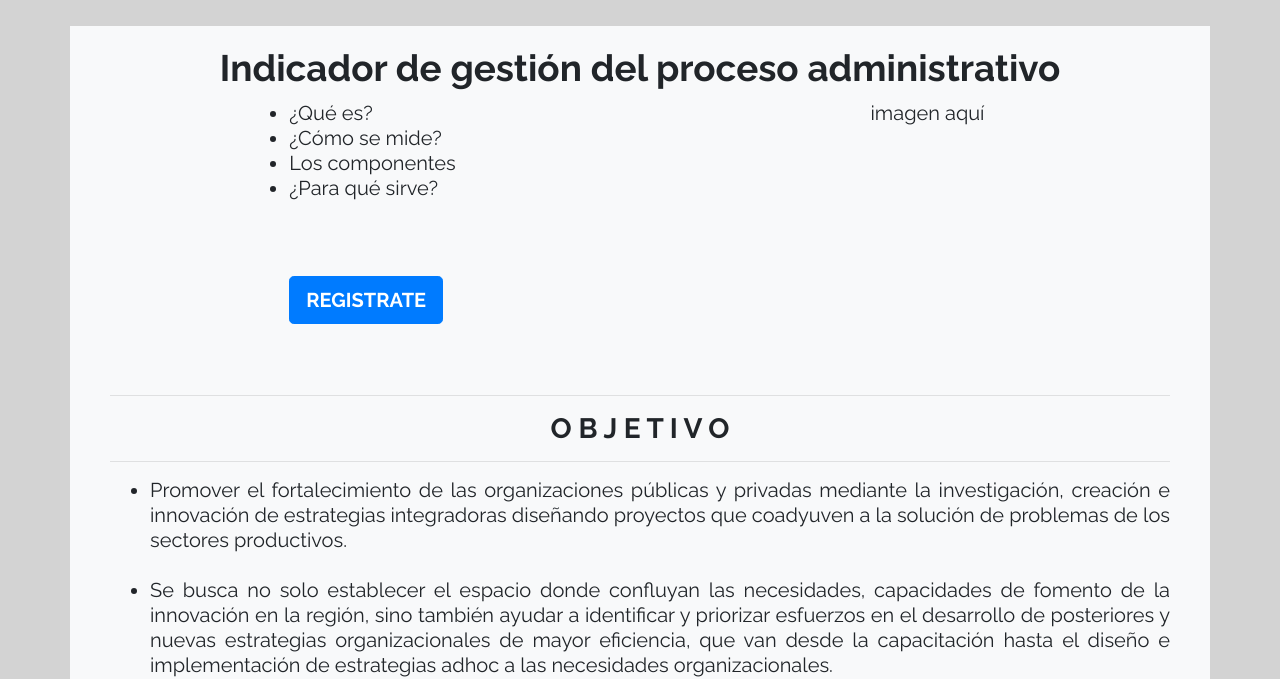
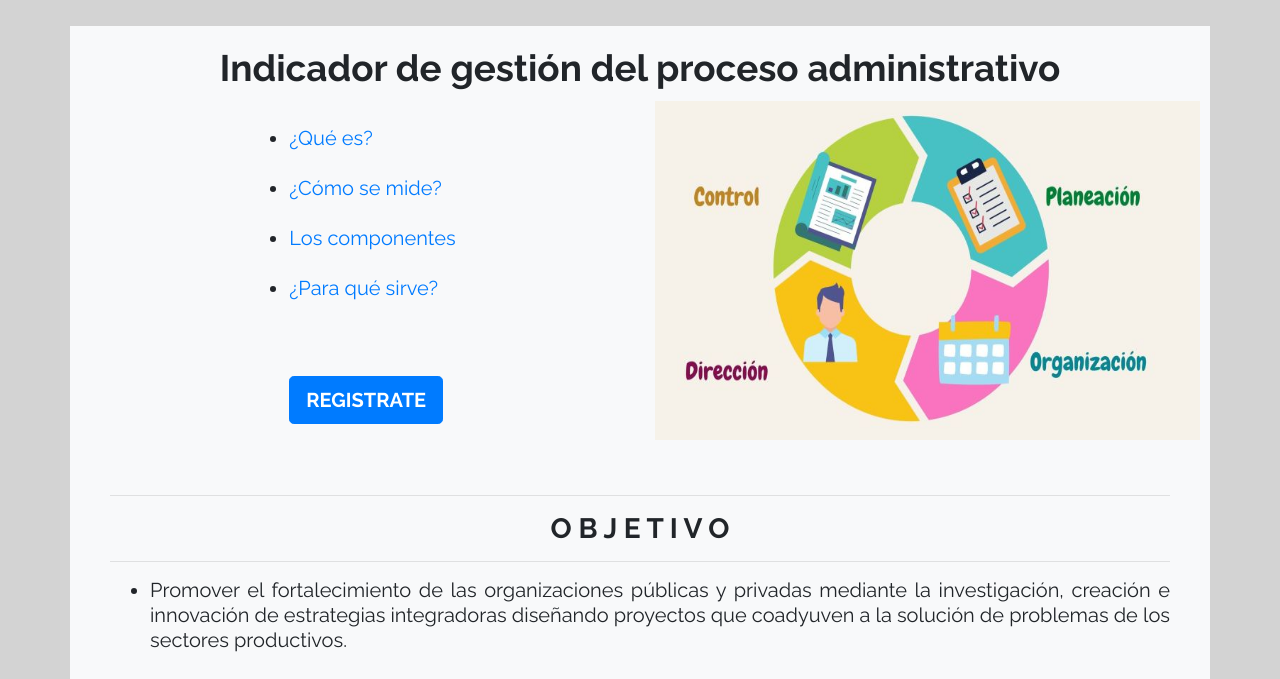
Before and after one commit to Alexis2411/adnEmpresarialWeb, a PHP site: page / in a window 1280 px wide. Shown: the part 64-743 px from the top of the page. Run offline with PHP 8.4, Linux system fonts and the light colour scheme; some libraries are stand-ins or nearby versions.

Commit message:
added image to index page

```diff
--- a/index.php
+++ b/index.php
@@ -42,19 +42,23 @@ session_start();
                 <div class="col-lg-12 mx-auto text-center" style="font-size: 2.3rem; margin: 20px; font-weight: bolder">
                     Indicador de gestión del proceso administrativo
                 </div>
-                <div class="col-lg-6 d-flex justify-content-center">
+                <div class="col-lg-6 d-flex justify-content-center align-items-center">
                     <ul>
-                        <li>¿Qué es?</li>
-                        <li>¿Cómo se mide?</li>
-                        <li>Los componentes</li>
-                        <li>¿Para qué sirve?</li>
+                        <br>
+                        <li><a href="#" style="text-decoration: none;">¿Qué es? </a></li>
+                        <br>
+                        <li><a href="#" style="text-decoration: none;">¿Cómo se mide?</a></li>
+                        <br>
+                        <li><a href="#" style="text-decoration: none;">Los componentes</a></li>
+                        <br>
+                        <li><a href="#" style="text-decoration: none;">¿Para qué sirve?</a></li>
                         <br>
                         <a href="MenuEncuestas.php" class="btn btn-primary btn-lg text-white font-weight-bold" style="margin-top: 50px;">REGISTRATE</a>
                     </ul>
                 </div>
 
                 <div class="col-lg-6 d-flex justify-content-center">
-                    imagen aquí
+                    <img src="img/procesoadmin.jpg" class="img-fluid">
                 </div>
             </div>
             <br>
```
Also changed, not shown: img/procesoadmin.jpg (added).
